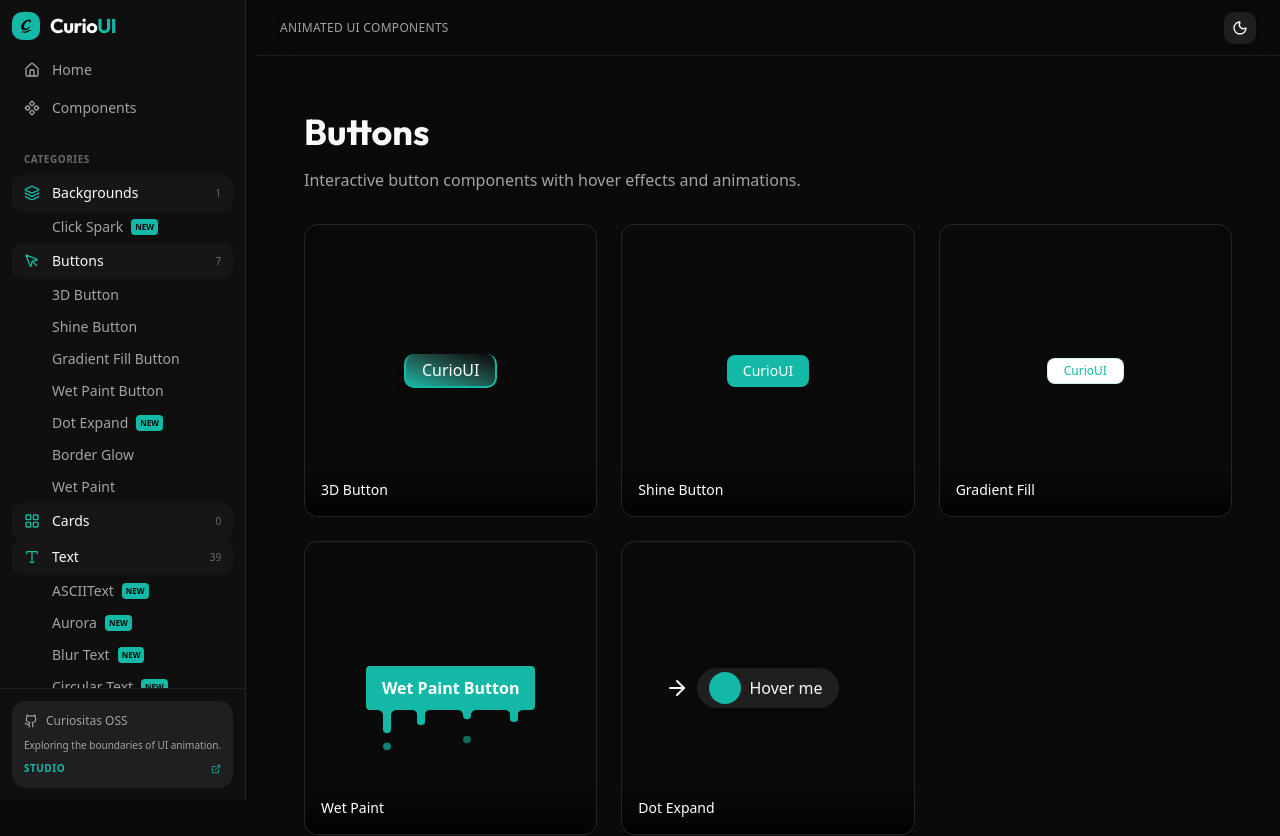
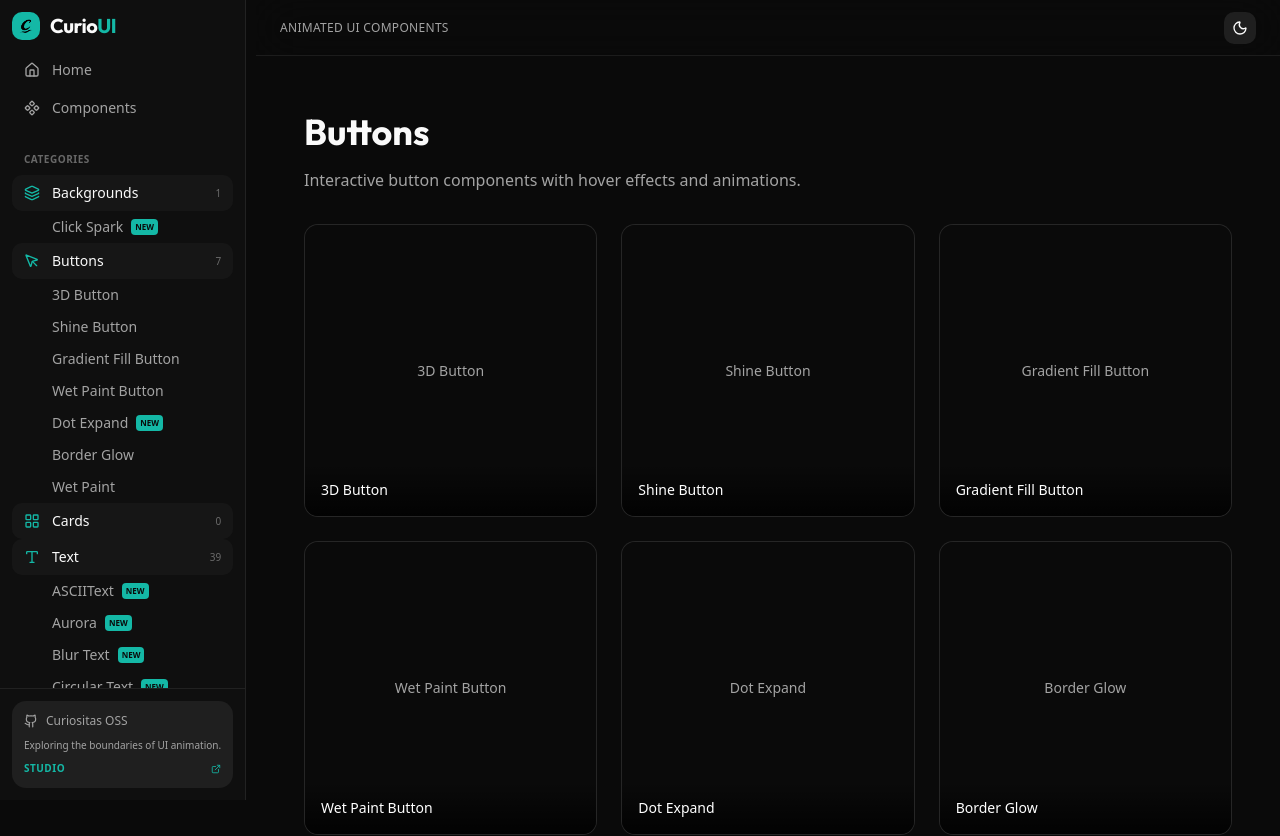
Before and after one commit to 0xnetborn/curio-ui, a Next.js app: page /components/buttons in a window 1280 px wide. Shown: the top 836 px of the page. Built offline with nearby package versions, Linux system fonts and the light colour scheme; a web font is replaced by a local one.

Commit message:
fix: make buttons page use config dynamically

```diff
--- a/src/app/components/buttons/page.tsx
+++ b/src/app/components/buttons/page.tsx
@@ -2,21 +2,11 @@
 
 import { motion } from "framer-motion";
 import Link from "next/link";
-import ThreeDButton from "@/registry/buttons/3d-button";
-import ShineButton from "@/registry/buttons/shine-button";
-import GradientFillButton from "@/registry/buttons/gradient-fill-button";
-import WetPaintButton from "@/registry/buttons/wet-paint-button";
-import DotExpandButton from "@/registry/buttons/dot-expand-button";
-
-const buttons = [
-  { name: "3d-button", displayName: "3D Button", component: ThreeDButton, href: "/components/buttons/3d-button" },
-  { name: "shine-button", displayName: "Shine Button", component: ShineButton, href: "/components/buttons/shine-button" },
-  { name: "gradient-fill-button", displayName: "Gradient Fill", component: GradientFillButton, href: "/components/buttons/gradient-fill-button" },
-  { name: "wet-button", displayName: "Wet Paint", component: WetPaintButton, href: "/components/buttons/wet-button" },
-  { name: "dot-expand-button", displayName: "Dot Expand", component: DotExpandButton, href: "/components/buttons/dot-expand-button" },
-];
+import { getComponentsByCategory } from "@/config/components";
 
 export default function ComponentsButtonsPage() {
+  const buttons = getComponentsByCategory("buttons");
+
   return (
     <div className="space-y-8">
       <motion.div initial={{ opacity: 0, y: 20 }} animate={{ opacity: 1, y: 0 }} className="space-y-4">
@@ -26,14 +16,14 @@ export default function ComponentsButtonsPage() {
 
       <div className="grid grid-cols-1 sm:grid-cols-2 lg:grid-cols-3 gap-6">
         {buttons.map((button, i) => (
-          <motion.div key={button.name} initial={{ opacity: 0, y: 20 }} animate={{ opacity: 1, y: 0 }} transition={{ delay: i * 0.1 }}>
-            <Link href={button.href}>
+          <motion.div key={button.slug} initial={{ opacity: 0, y: 20 }} animate={{ opacity: 1, y: 0 }} transition={{ delay: i * 0.1 }}>
+            <Link href={`/${button.slug}`}>
               <div className="group relative aspect-square rounded-xl border border-border bg-card p-6 transition-all hover:border-accent/50 hover:shadow-lg hover:shadow-accent/10 overflow-hidden">
                 <div className="absolute inset-0 flex items-center justify-center bg-background">
-                  <button.component />
+                  <span className="text-muted-foreground text-sm">{button.name}</span>
                 </div>
                 <div className="absolute bottom-0 left-0 right-0 p-4 bg-gradient-to-t from-black/80 to-transparent">
-                  <h3 className="font-medium text-sm text-white">{button.displayName}</h3>
+                  <h3 className="font-medium text-sm text-white">{button.name}</h3>
                 </div>
               </div>
             </Link>
```
